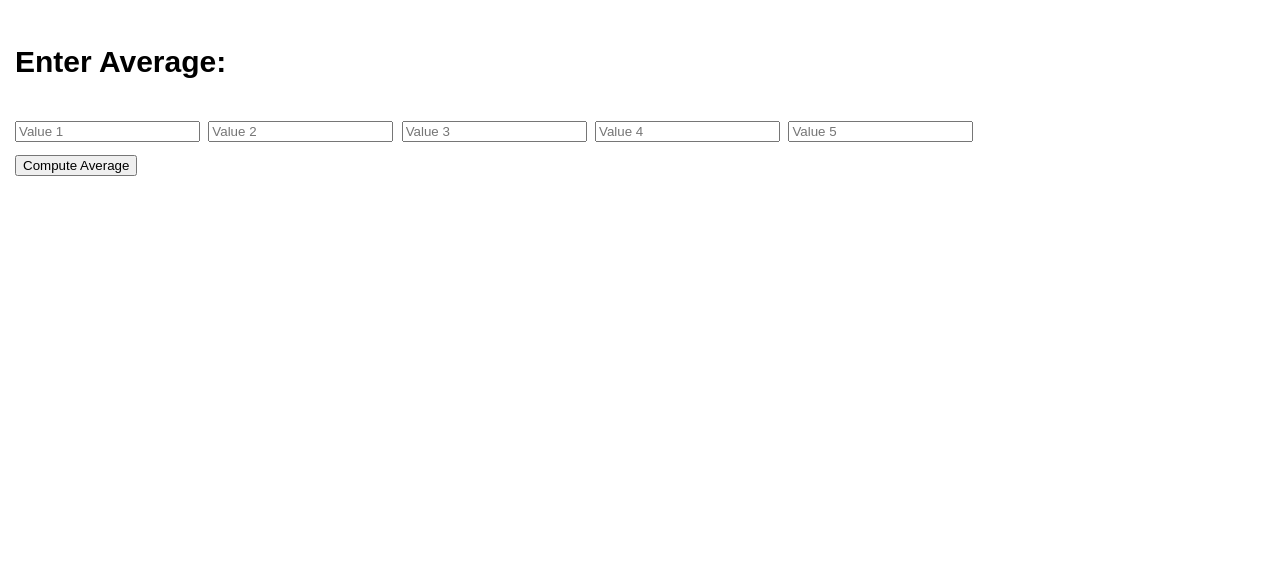
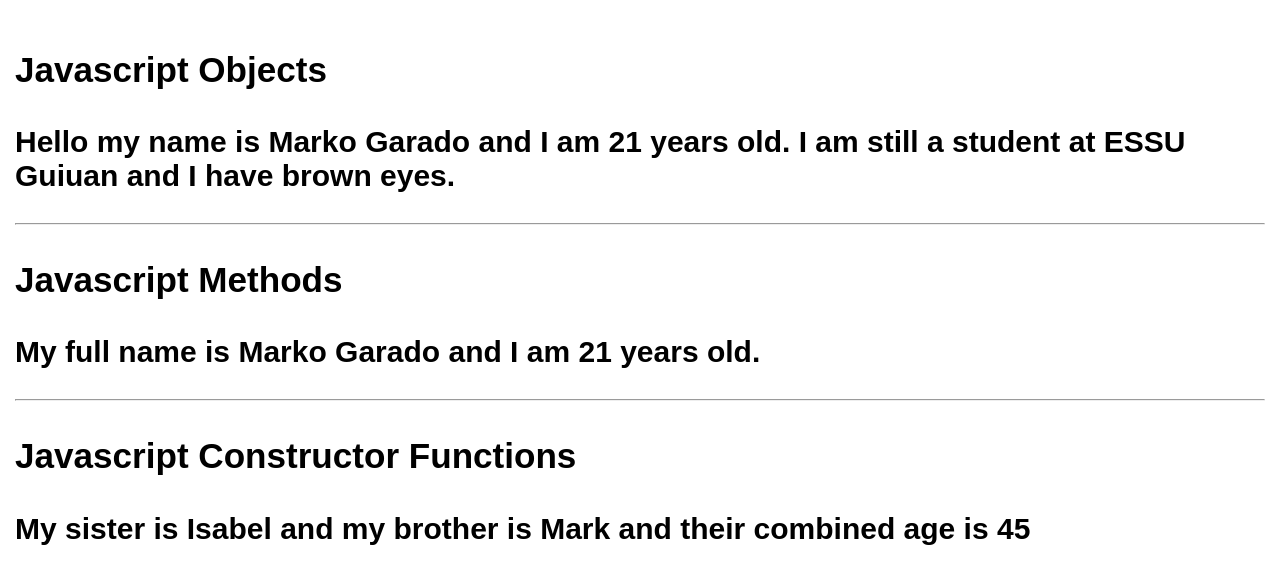
Before and after one commit to codewmarx/js-learning, a plain HTML site: page js-basics/index.html in a window 1280 px wide. Drawn offline with Linux system fonts and the light colour scheme.

Commit message:
Learned simple javascript manipulation with methods and constructor functions

```diff
--- /dev/null
+++ b/js-basics/day5.js
@@ -0,0 +1,63 @@
+
+// initialize empty object then assign values later
+// or initialize it first inside the const variable
+    // const myInfo = {
+    //     fname:"Mark Anthony",
+    //     lname:"Garado",
+    //     age: 21,
+    //     status:"Single",
+    // };
+
+    // myInfo.fname = "Mark Anthony";
+    // myInfo.lname = "Garado";
+    // myInfo.age = 21;
+    // myInfo.status = "Single";
+
+    // document.getElementById("objects").innerHTML = "My name is " + myInfo.fname + " " + myInfo.lname + " and I am " + myInfo.age + " years old " + " and I am still " + myInfo.status + " up to this point.";
+
+    // js objects
+    const student = {
+        fname: "Marko",
+        lname: "Garado",
+        age: 21,
+        occupation: "student",
+        eyeColor: "brown",
+    };
+
+    // add new object
+    student.uni = "ESSU Guiuan";
+
+    // using backsticks
+    document.getElementById("objects").innerHTML = `Hello my name is ${student.fname} ${student.lname} and I am ${student.age} years old. I am still a ${student.occupation} at ${student.uni} and I have ${student.eyeColor} eyes.`;
+
+    // js object methods (function inside objects)
+    const personalInfo = {
+        firstName: "Marko",
+        lastName: "Garado",
+        myAge: 21,
+        myOccupation: "student",
+
+        fullName () {
+            return `${this.firstName} ${this.lastName} and I am ${this.myAge} years old.`;
+        }
+    };
+    document.getElementById("methods").innerHTML = `My full name is ${personalInfo.fullName()}`;
+
+    // object constructor functions
+    class Person {
+        constructor (fName, lName, age, bloodType) {
+            this.firstname = fName;
+            this.lastname = lName;
+            this.personAge = age;
+            this.personbloodType = bloodType;
+        }
+    }
+
+    Person.prototype.combineAge = function(otherAge) {
+        return this.personAge + otherAge.personAge;
+    }
+
+    const sister = new Person("Isabel", "Garado", 21, "A");
+    const brother = new Person("Mark", "Garado", 24, "O");
+
+    document.getElementById("constructor").innerHTML = "My sister is " + sister.firstname + " and my brother is " + brother.firstname + " and their combined age is " + (sister.combineAge(brother));
--- a/js-basics/index.html
+++ b/js-basics/index.html
@@ -8,21 +8,19 @@
 </head>
 <body>
 
-    <p id="show"></p>
+    <h3>Javascript Objects</h3>
+    <p id="objects"></p>
 
-    <p>Enter Average:</p>
+    <hr>
 
-    <p id="showAvg"></p>
+    <h3>Javascript Methods</h3>
+    <p id="methods"></p>
 
-    <input type="number" class="scores" placeholder="Value 1">
-    <input type="number" class="scores" placeholder="Value 2">
-    <input type="number" class="scores" placeholder="Value 3">
-    <input type="number" class="scores" placeholder="Value 4">
-    <input type="number" class="scores" placeholder="Value 5">
+    <hr>
 
-    <br>
-    <button type="button" onclick="computeAverage()">Compute Average</button>
+    <h3>Javascript Constructor Functions</h3>
+    <p id="constructor"></p>
 
-    <script src="day4.js"></script>
+    <script src="day5.js"></script>
 </body>
 </html>
```
